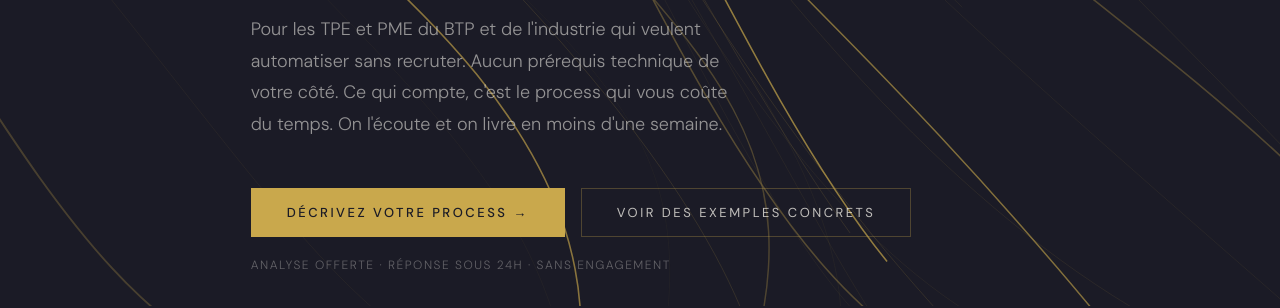
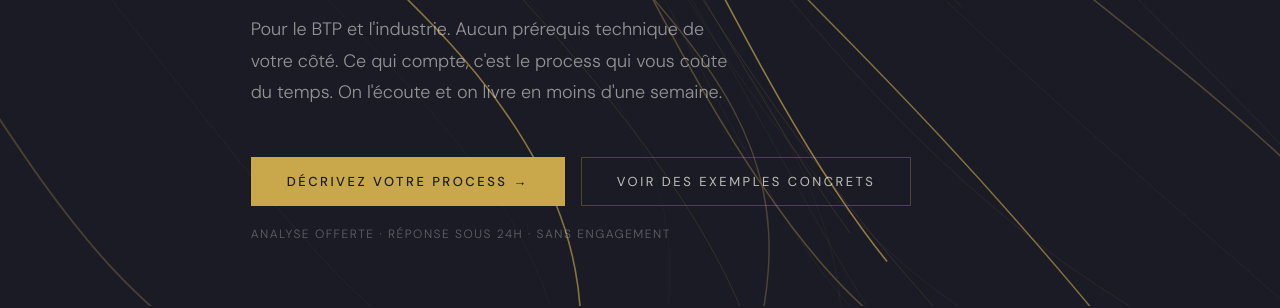
Before and after one commit to Yns941/ITYO---Website, a plain HTML site: page index.html in a window 1280 px wide. Shown: the part 494-802 px from the top of the page. Drawn offline with nearby package versions, Linux system fonts and the light colour scheme.

Commit message:
fix: hero-sub — "Pour le BTP et l'industrie" (allégé)
Co-Authored-By: Claude Sonnet 4.6 <noreply@anthropic.com>

```diff
--- a/index.html
+++ b/index.html
@@ -1128,7 +1128,7 @@
           <em class="text-gold text-italic">On construit l'app.</em>
         </h1>
         <p class="hero-sub reveal reveal-d2">
-          Pour les TPE et PME du BTP et de l'industrie qui veulent automatiser sans recruter. Aucun prérequis technique de votre côté. Ce qui compte, c'est le process qui vous coûte du temps. On l'écoute et on livre en moins d'une semaine.
+          Pour le BTP et l'industrie. Aucun prérequis technique de votre côté. Ce qui compte, c'est le process qui vous coûte du temps. On l'écoute et on livre en moins d'une semaine.
         </p>
         <div class="hero-ctas reveal reveal-d3">
           <a class="btn-gold" href="#" onclick="goToContact(); return false;">Décrivez votre process →</a>
```
